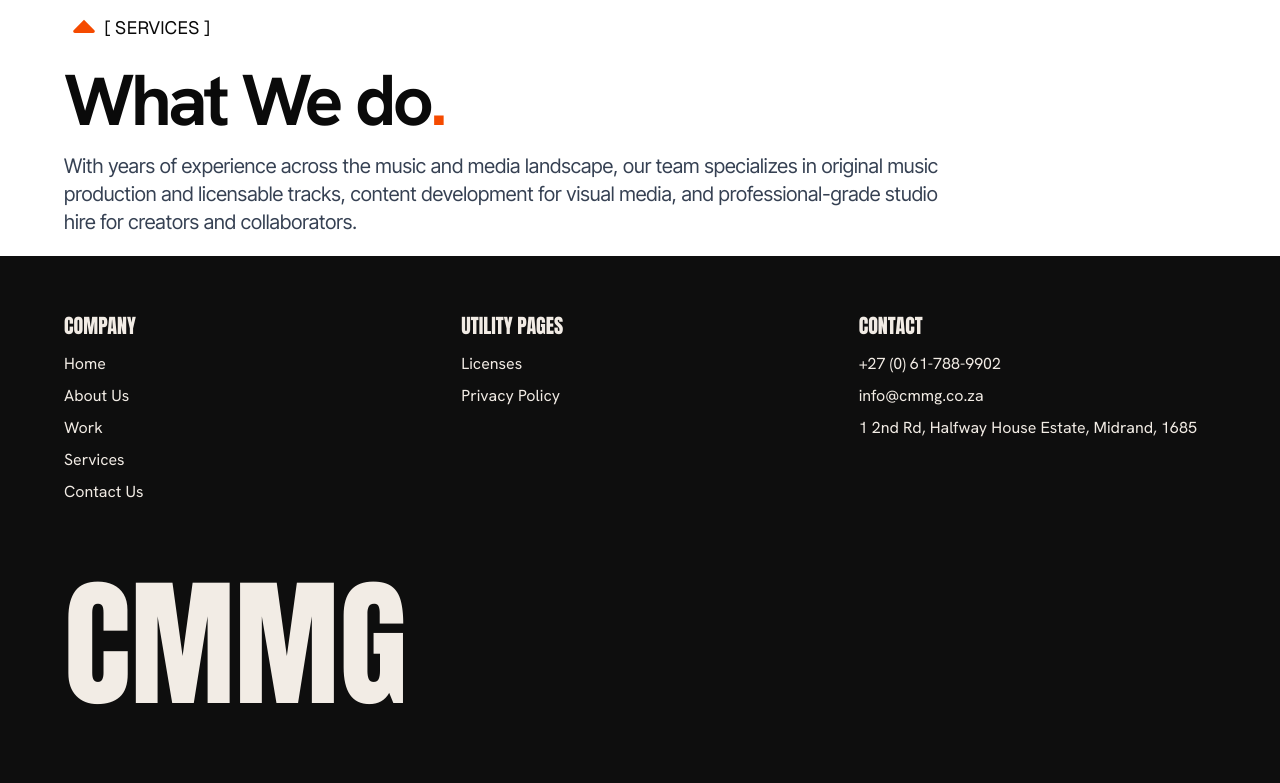
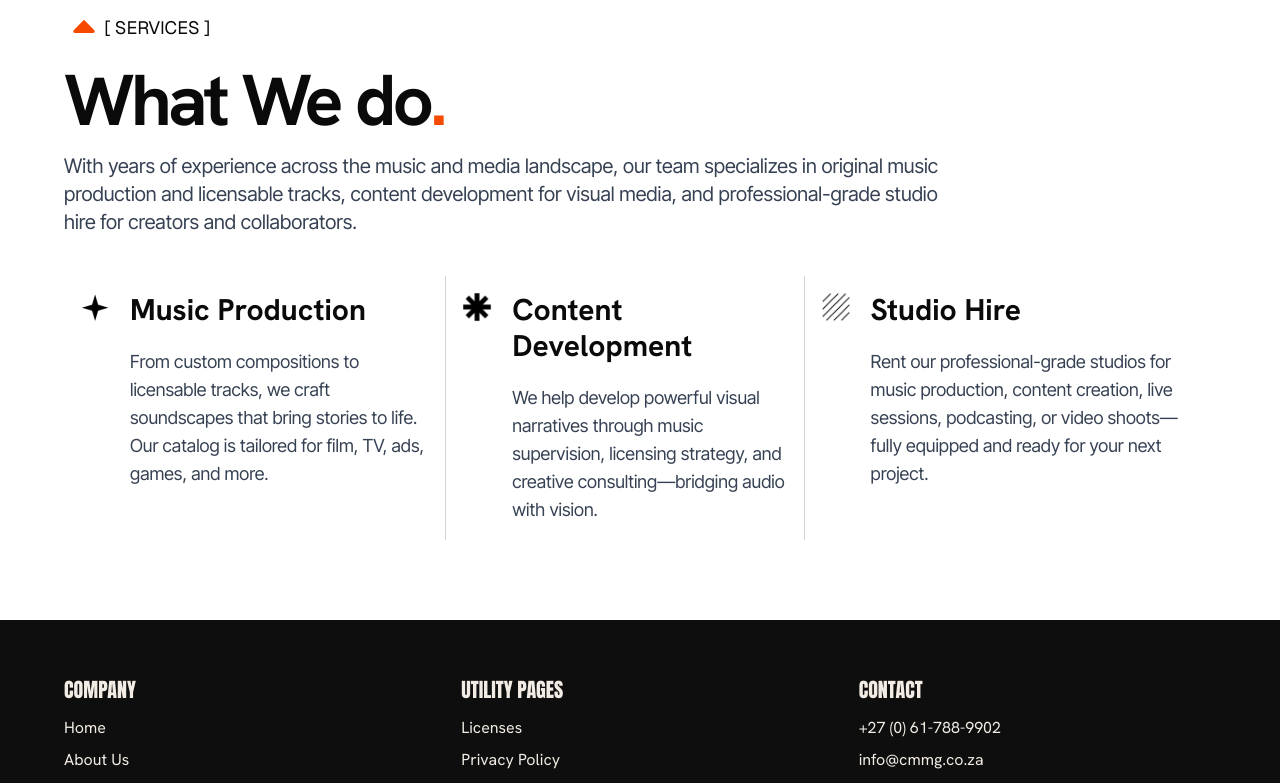
Before and after one commit to seedwaydevs/cmmg, a Next.js app: page / in a window 1280 px wide. Shown: the part 1738-2521 px from the top of the page. Built offline with nearby package versions, Linux system fonts and the light colour scheme.

Commit message:
finsihing what we do component

```diff
--- a/src/components/home/WhatWeDo.tsx
+++ b/src/components/home/WhatWeDo.tsx
@@ -1,12 +1,11 @@
 import { Hanken_Grotesk, Inter_Tight } from "next/font/google";
-import Link from "next/link";
 import React from "react";
 import { TiArrowSortedUp } from "react-icons/ti";
+import star from "../../../public/icons/star.png";
+import asterisks from "../../../public/icons/asterisks.png";
+import lines from "../../../public/icons/lines.png";
+import Image from "next/image";
 
-import film from "../../../public/prodco.jpg";
-import library from "../../../public/pexels-tima-miroshnichenko-6827245.jpg";
-import sounddesign from "../../../public/sound-design.webp";
-import Image from "next/image";
 const hanken = Hanken_Grotesk({
   subsets: ["latin"],
   weight: ["100", "200", "300", "400", "500", "600", "700", "800", "900"],
@@ -42,6 +41,55 @@ const WhatWeDo = (props: Props) => {
               tracks, content development for visual media, and
               professional-grade studio hire for creators and collaborators.
             </p>
+            <div className="flex flex-col lg:flex-row space-y-5 py-10">
+              <div className="flex items-start space-x-5 border-b lg:border-b-0 lg:border-r border-gray-300 p-4 ">
+                <Image src={star} alt="star-image" width={30} height={30} />
+
+                <div className="space-y-5 ">
+                  <h3 className={`${hanken.className} text-3xl font-bold`}>
+                    Music Production
+                  </h3>
+                  <p className={`${inter.className} md:text-lg text-gray-700 `}>
+                    From custom compositions to licensable tracks, we craft
+                    soundscapes that bring stories to life. Our catalog is
+                    tailored for film, TV, ads, games, and more.
+                  </p>
+                </div>
+              </div>
+
+              <div className="flex items-start space-x-5 border-b lg:border-b-0 lg:border-r border-gray-300 p-4">
+                <Image
+                  src={asterisks}
+                  alt="star-image"
+                  width={30}
+                  height={30}
+                />
+                <div className="space-y-5">
+                  <h3 className={`${hanken.className} text-3xl font-bold`}>
+                    Content Development
+                  </h3>
+                  <p className={`${inter.className} md:text-lg text-gray-700`}>
+                    We help develop powerful visual narratives through music
+                    supervision, licensing strategy, and creative
+                    consulting—bridging audio with vision.
+                  </p>
+                </div>
+              </div>
+
+              <div className="flex items-start space-x-5 p-4">
+                <Image src={lines} alt="star-image" width={30} height={30} />
+                <div className="space-y-5">
+                  <h3 className={`${hanken.className} text-3xl font-bold`}>
+                    Studio Hire
+                  </h3>
+                  <p className={`${inter.className}  md:text-lg text-gray-700`}>
+                    Rent our professional-grade studios for music production,
+                    content creation, live sessions, podcasting, or video
+                    shoots—fully equipped and ready for your next project.
+                  </p>
+                </div>
+              </div>
+            </div>
           </div>
         </div>
       </div>
@@ -50,49 +98,3 @@ const WhatWeDo = (props: Props) => {
 };
 
 export default WhatWeDo;
-
-const service = [
-  {
-    title: "Original Composition",
-    icon: "🎼",
-    description:
-      "Custom music tailored to your narrative — from cinematic scores to branded soundtracks. We create from scratch to match your vision.",
-    image: "/images/composition.jpg",
-  },
-  {
-    title: "Library Music Licensing",
-    icon: "🎵",
-    description:
-      "Instant access to our curated music catalogue — ready-made tracks for film, TV, ads, games, and beyond. Fast clearance, high impact.",
-    image: library,
-  },
-
-  {
-    title: "Sound Design",
-    icon: "🔊",
-    description:
-      "Crafted sonic textures and effects to bring your visuals or experiences to life. From subtle atmospheres to bold audio signatures.",
-    image: sounddesign,
-  },
-  {
-    title: "Creative Consulting",
-    icon: "🎧",
-    description:
-      "We offer music supervision, track curation, licensing strategy, and creative direction to elevate your project.",
-    image: "/images/consulting.jpg",
-  },
-  {
-    title: "Music Studio Hire",
-    icon: "🎚️",
-    description:
-      "Rent our fully equipped music studio for writing, recording, mixing, and mastering. Ideal for artists, producers, and composers who need a professional space with top-tier gear.",
-    image: film,
-  },
-  {
-    title: "Production Studio Hire",
-    icon: "🎥",
-    description:
-      "Hire our versatile production space for shoots, live sessions, podcasting, or creative direction. Designed for creators who need a dynamic, controlled environment.",
-    image: "/images/production-studio.jpg",
-  },
-];
```
